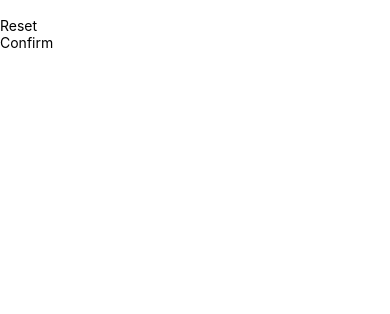
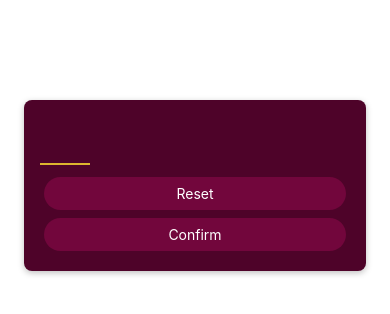
Before and after one commit to Andy-Naz/guess-number-app, a React Native app: screen / in a window 390 px wide. Shown: the top 314 px of the page. Built offline with nearby package versions, Linux system fonts and the light colour scheme.

Commit message:
Add styles for primary buttons

```diff
--- a/components/PrimaryButton.js
+++ b/components/PrimaryButton.js
@@ -1,11 +1,44 @@
-import { Text, View } from 'react-native'
+import { Text, View, Pressable, StyleSheet } from 'react-native'
 
 const PrimaryButton = ({ children }) => {
+    const pressHandler = () => {
+        console.log('Pressed!')
+    }
+
     return (
-        <View>
-            <Text>{children}</Text>
+        <View style={styles.buttonOuterContainer}>
+            <Pressable
+                style={({ pressed }) =>
+                    pressed ? [styles.buttonInnerContainer, styles.pressed] : styles.buttonInnerContainer
+                }
+                onPress={pressHandler}
+                // android_ripple={{ color: '#800744' }}
+            >
+                <Text style={styles.buttonText}>{children}</Text>
+            </Pressable>
         </View>
     )
 }
 
+const styles = StyleSheet.create({
+    buttonOuterContainer: {
+        borderRadius: 28,
+        margin: 4,
+        overflow: 'hidden',
+    },
+    buttonInnerContainer: {
+        backgroundColor: '#72063c',
+        paddingVertical: 8,
+        paddingHorizontal: 16,
+        elevation: 2,
+    },
+    buttonText: {
+        color: 'white',
+        textAlign: 'center',
+    },
+    pressed: {
+        opacity: 0.75,
+    },
+})
+
 export default PrimaryButton
--- a/screens/StartGameScreen.js
+++ b/screens/StartGameScreen.js
@@ -1,14 +1,54 @@
-import { TextInput, View } from 'react-native'
+import { TextInput, View, StyleSheet } from 'react-native'
 import PrimaryButton from '../components/PrimaryButton'
 
 const StartGameScreen = () => {
     return (
-        <View>
-            <TextInput />
-            <PrimaryButton>Reset</PrimaryButton>
-            <PrimaryButton>Confirm</PrimaryButton>
-        </View>
+        <>
+            <View style={styles.inputContainer}>
+                <TextInput
+                    style={styles.numberInput}
+                    maxLength={2}
+                    keyboardType="number-pad"
+                    autoCapitalize="none"
+                    autoCorrect={false}
+                />
+                <PrimaryButton>Reset</PrimaryButton>
+                <PrimaryButton>Confirm</PrimaryButton>
+            </View>
+            {/* <View style={{ borderWidth: 1, borderColor: 'red', padding: 5, margin: 5 }}>
+                <TextInput placeholder="Введите текст" style={{ backgroundColor: 'lightgray' }} />
+            </View> */}
+        </>
     )
 }
 
+const styles = StyleSheet.create({
+    inputContainer: {
+        marginTop: 100,
+        marginHorizontal: 24,
+        padding: 16,
+        backgroundColor: '#4e0329',
+        borderRadius: 8,
+        //android
+        elevation: 4,
+        //iOS
+        shadowColor: 'black',
+        shadowOffset: { width: 0, height: 2 },
+        shadowRadius: 6,
+        shadowOpacity: 0.25,
+    },
+    numberInput: {
+        // height: 50,
+        fontSize: 32,
+        borderBottomColor: '#ddb52f',
+        borderBottomWidth: 2,
+        color: '#ddb52f',
+        marginVertical: 8,
+        fontWeight: 'bold',
+        padding: 0,
+        width: 50,
+        textAlign: 'center',
+    },
+})
+
 export default StartGameScreen
```
